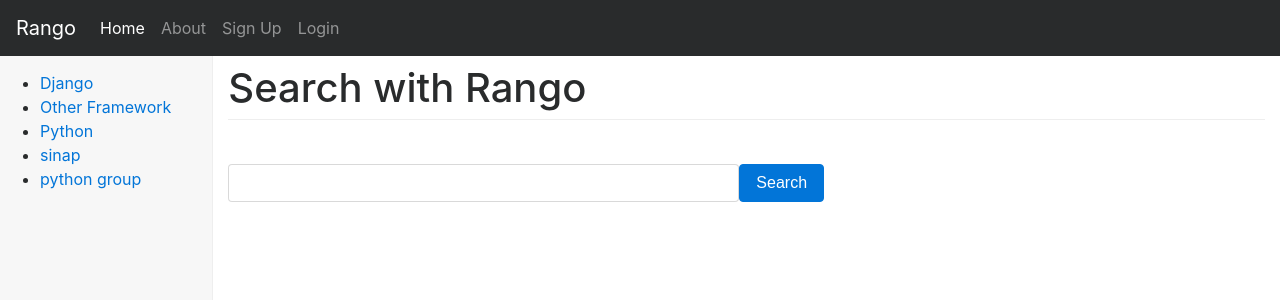
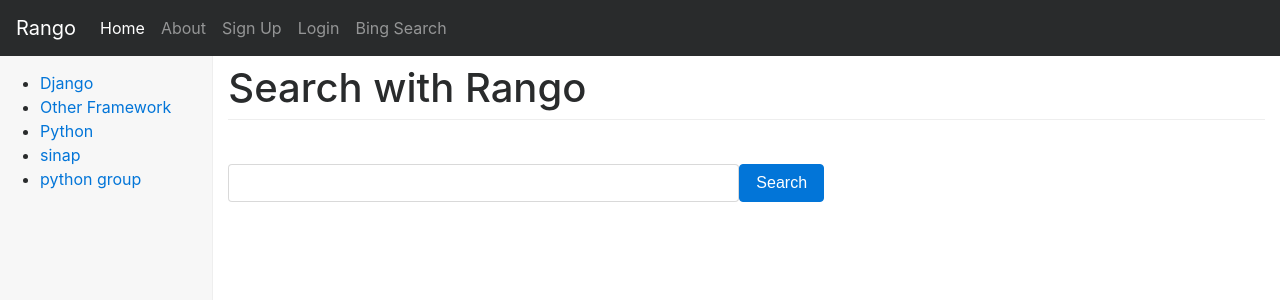
Before and after one commit to bifrostx/tango_with_django_project, a Django app: page /rango/search/ in a window 1280 px wide. Shown: the top 300 px of the page. Run offline with Django 3.2, Linux system fonts and the light colour scheme; data comes from the database, SQL or seed files in the repository; both versions use the stored data as it was after the commit; some libraries are stand-ins or nearby versions.

Commit message:
update search functionality

```diff
--- a/rango/bing_search.py
+++ b/rango/bing_search.py
@@ -6,7 +6,7 @@
     bing_api_key = None
 
     try:
-        with open('rango\\bing.key', 'r') as f:
+        with open('rango/bing.key', 'r') as f:
             bing_api_key = f.readline()
     except:
         raise IOError('bing.key file not found')
@@ -40,4 +40,4 @@
     return r
 
 if __name__ == "__main__":
-    print(main())
+    main()
--- a/rango/views.py
+++ b/rango/views.py
@@ -193,10 +193,10 @@
 
 def search(request):
     result_list = []
-
+    query = None
     if request.method == 'POST':
         query = request.POST['query'].strip()
         if query:
             result_list = bing_search(query)
 
-    return render(request, 'rango/search.html', {'result_list': result_list})
+    return render(request, 'rango/search.html', {'result_list': result_list, 'query': query})
--- a/templates/rango/base.html
+++ b/templates/rango/base.html
@@ -54,6 +54,9 @@
             <a class="nav-link" href="{% url 'auth_login' %}">Login</a>
           </li>
         {% endif %}
+          <li class="nav-item">
+            <a class="nav-link" href="{% url 'rango:search' %}">Bing Search</a>
+          </li>
         </ul>
       </div>
     </nav>
--- a/templates/rango/search.html
+++ b/templates/rango/search.html
@@ -11,8 +11,13 @@
           method="post" action="{% url 'rango:search' %}">
         {% csrf_token %}
         <div class="form-group">
+        {% if query %}
+            <input class="form-control" type="text" size="50"
+                   name="query" value="{{ query }}" id="query" />
+        {% else %}
             <input class="form-control" type="text" size="50"
                    name="query" value="" id="query" />
+        {% endif %}
         </div>
         <button class="btn btn-primary" type="submit" name="submit"
                 value="Search">Search</button>
@@ -25,7 +30,7 @@
         {% for result in result_list %}
             <div class="list-group-item">
                 <h4 class="list-group-item-heading">
-                    <a href="{{ result.link }}">{{ result.title }}</a>
+                    <a href="{{ result.link }}">{{ result.title }} </a>
                 </h4>
                 <p class="list-group-item-text">{{ result.summary}}</p>
             </div>
```
Also changed, not shown: db.sqlite3, rango/migrations/0001_initial.py (deleted), rango/migrations/0002_auto_20170824_2033.py (deleted), rango/migrations/0003_category_slug.py (deleted).
